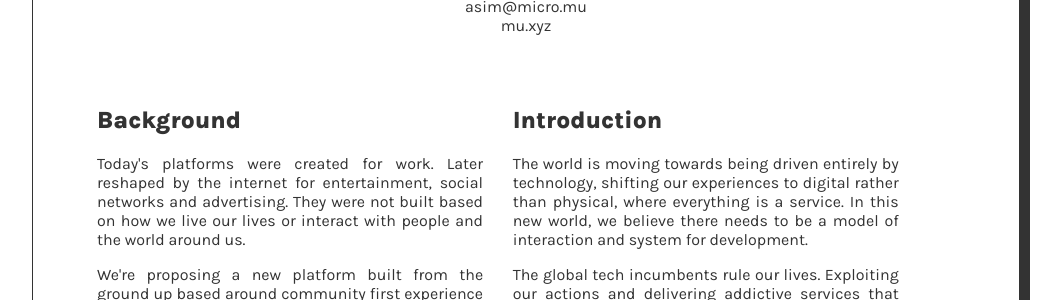
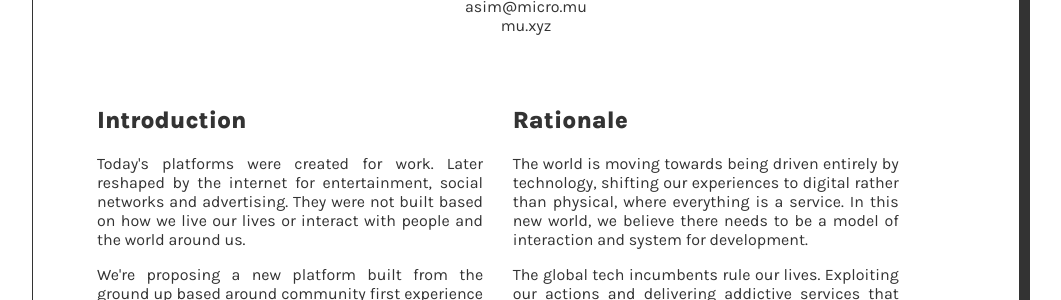
Before and after one commit to muxyz/website, a Jekyll site: the page built from manifesto.md, in a window 1280 px wide. Shown: the part 207-507 px from the top of the page, without its empty margins (114-1175 px from the left). Built offline with Jekyll 4.4.1, drawn with Linux system fonts in a browser that asks for light colours.

Commit message:
Update manifesto.md

```diff
--- a/manifesto.md
+++ b/manifesto.md
@@ -10,7 +10,7 @@ mu.xyz<br>
 </center>
 <br>
 <div id="blurb">
-<h2>Background</h2>
+<h2>Introduction</h2>
 <p>Today's platforms were created for work. Later reshaped by the internet
 for entertainment, social networks and advertising. They were not built based on how we live our
 lives or interact with people and the world around us.
@@ -25,7 +25,7 @@ which anyone can make use of or contribute to.
 </div>
 
 <div id="blurb">
-<h2>Introduction</h2>
+<h2>Rationale</h2>
 <p>
 The world is moving towards being driven entirely by technology, shifting our experiences to digital rather than
 physical, where everything is a service. In this new world, we believe there needs to be a model of interaction and system for
```
